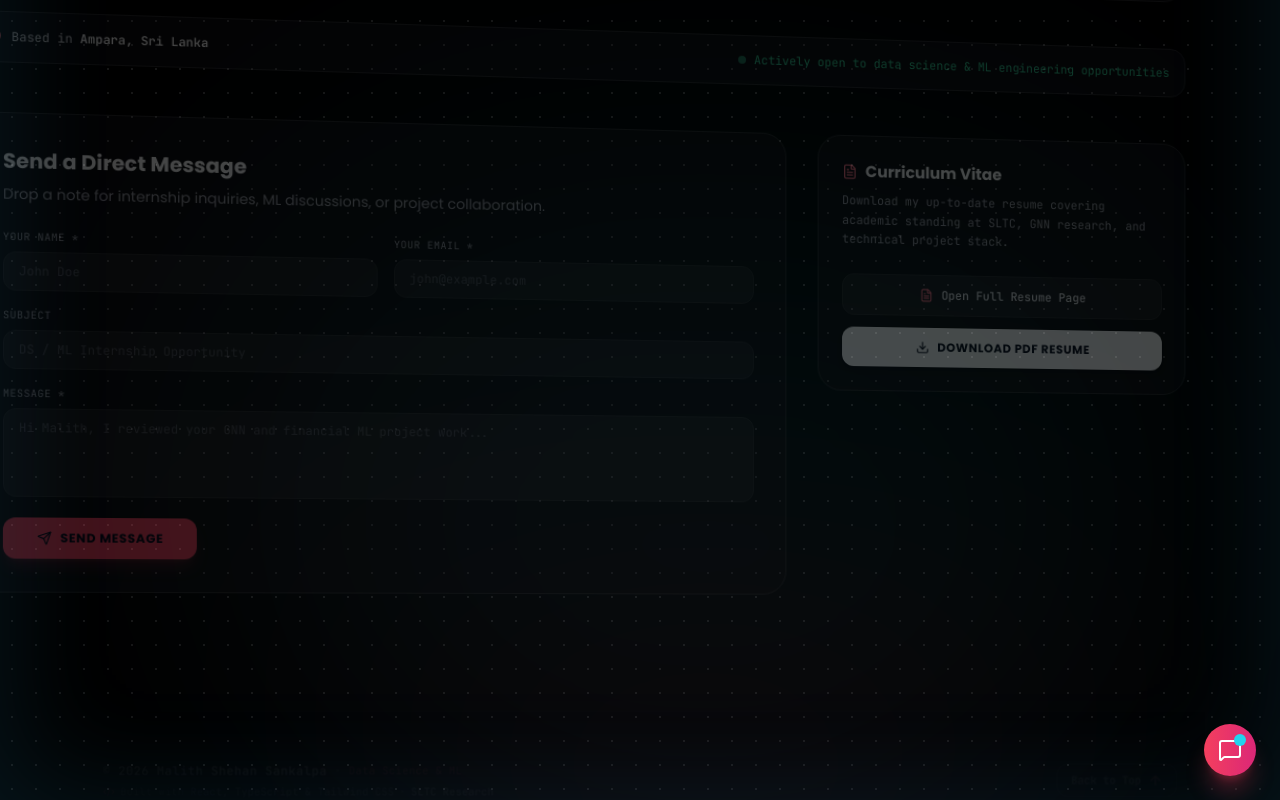
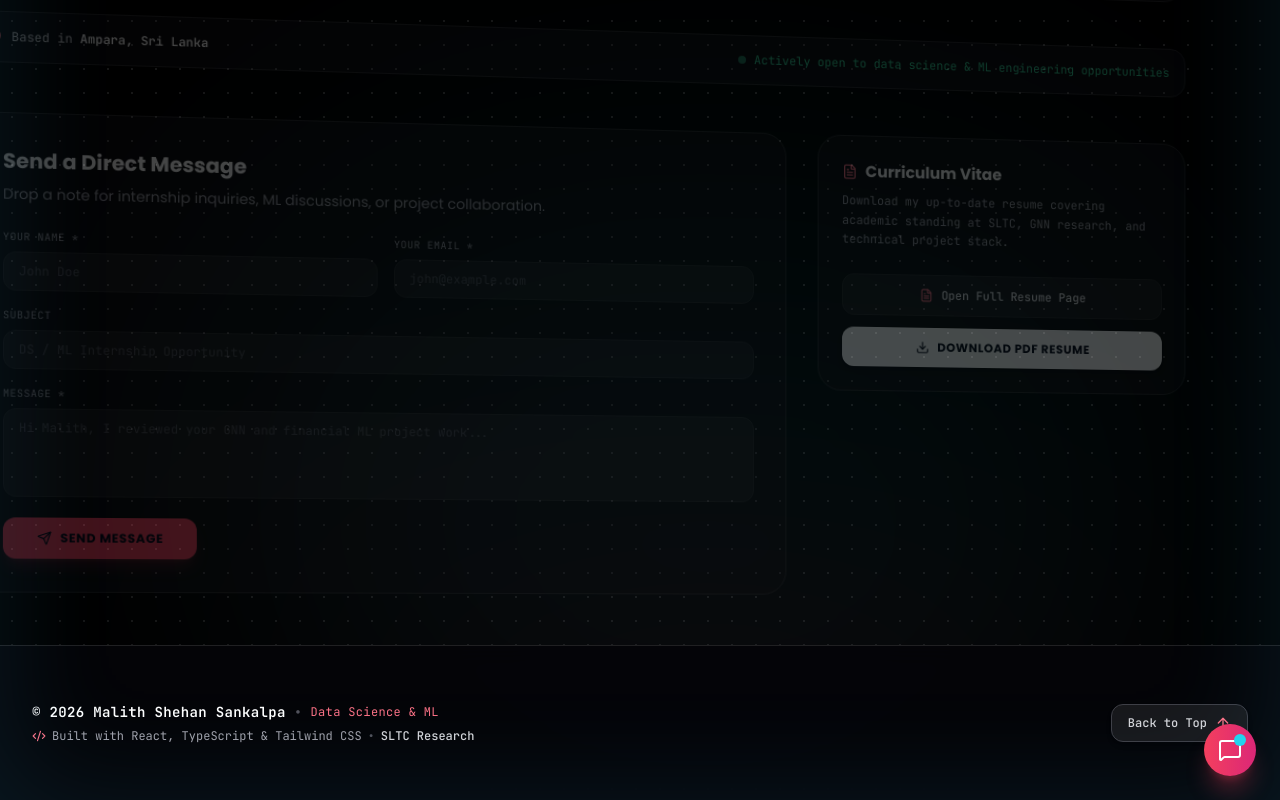
Before and after one commit to sankalpams/My-Portfolio, a React (Vite) app: page / in a window 1280 px wide. Shown: the part 5199-5999 px from the top of the page. Built offline with nearby package versions, Linux system fonts and the light colour scheme.

Commit message:
Fix footer visibility by removing 3D scroll threshold constraint

```diff
--- a/src/pages/HomePage.tsx
+++ b/src/pages/HomePage.tsx
@@ -38,9 +38,7 @@ export const HomePage: React.FC = () => {
         <Contact onOpenResume={() => navigate('#/resume')} />
       </ScrollSection3D>
 
-      <ScrollSection3D variant="scale" offsetY={40} rotationDeg={3}>
-        <Footer />
-      </ScrollSection3D>
+      <Footer />
     </div>
   );
 };
```
